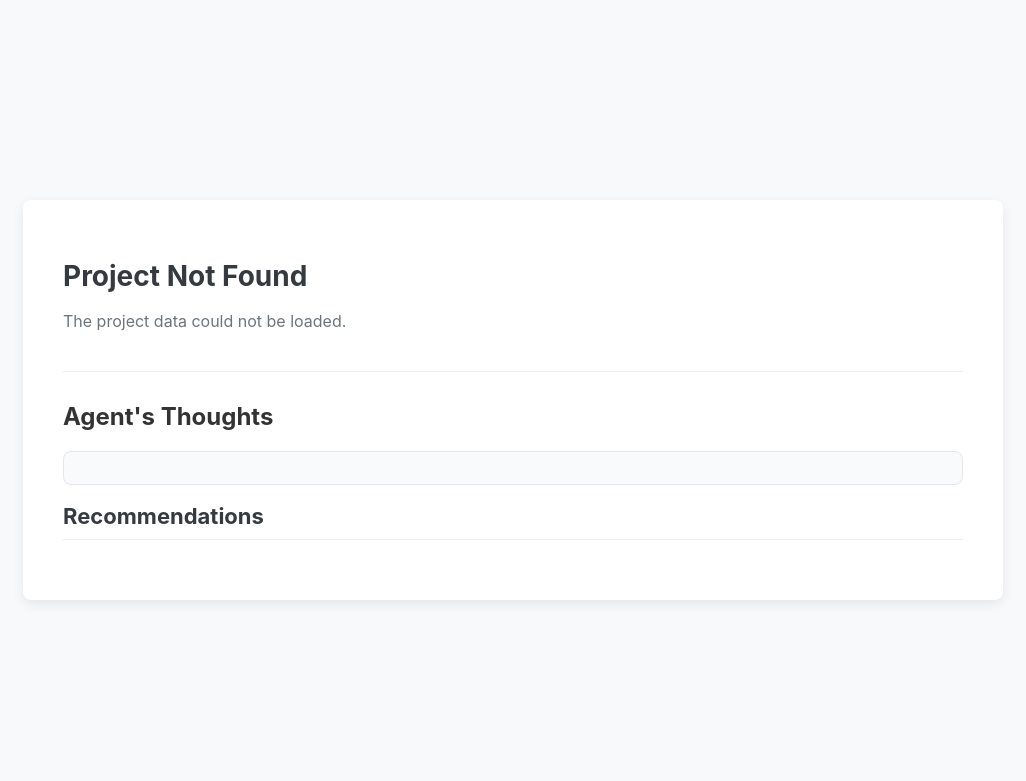
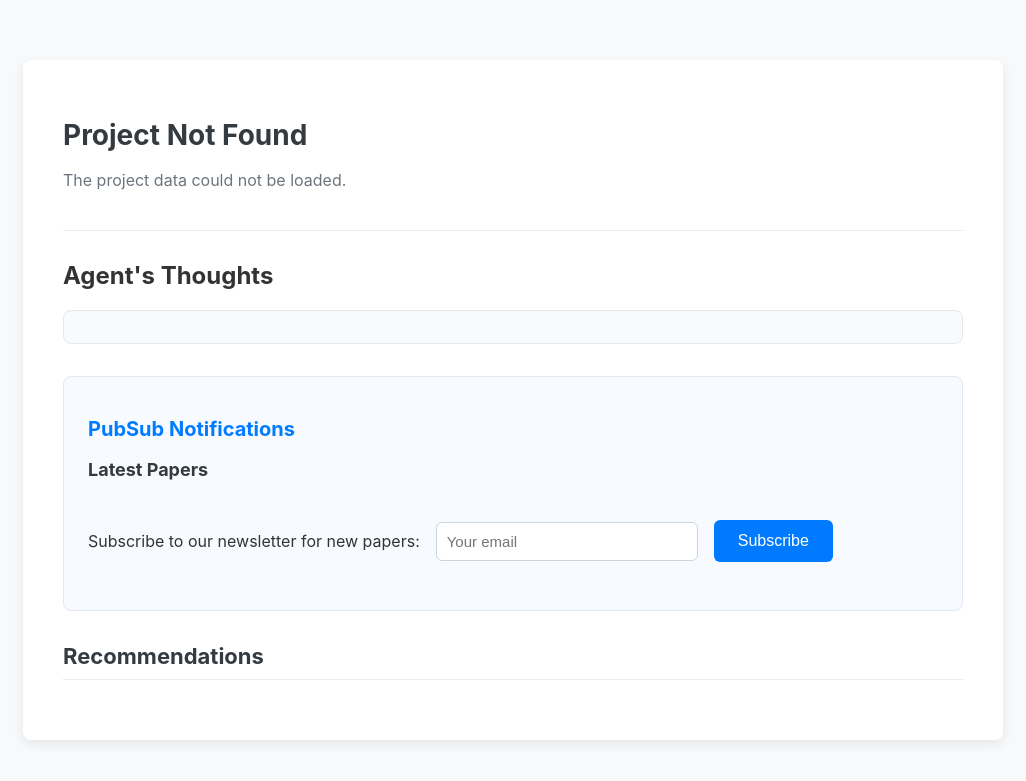
Before and after one commit to ISDO-TUM/Capstone-2025, a Flask app: page /project/1 in a window 1280 px wide. Shown: the top 781 px of the page, without its empty margins (127-1153 px from the left). Run offline with Flask 3, Linux system fonts and the light colour scheme.

Commit message:
UI PubSub

```diff
--- a/static/css/style.css
+++ b/static/css/style.css
@@ -179,3 +179,75 @@ h1 {
     white-space: pre-wrap;
     word-break: break-all;
 }
+
+
+/* PubSub section styling */
+.pubsub-section {
+    margin: 32px 0;
+    padding: 24px;
+    background: #f7fafe;
+    border: 1px solid #e2e8f0;
+    border-radius: 8px;
+}
+
+.pubsub-section h2 {
+    font-size: 20px;
+    margin-bottom: 16px;
+    color: #007bff;
+}
+
+#pubsubSubscribeForm {
+    display: flex;
+    align-items: center;
+    gap: 16px;
+    margin-bottom: 24px;
+}
+
+#pubsubSubscribeForm input[type="email"] {
+    padding: 10px;
+    border: 1px solid #ced4da;
+    border-radius: 6px;
+    font-size: 15px;
+    min-width: 240px;
+}
+
+/* Horizontal papers bar */
+#pubsubPapersBar {
+    margin-top: 12px;
+}
+
+#pubsubPapersBar h3 {
+    font-size: 18px;
+    margin-bottom: 8px;
+    color: #343a40;
+}
+
+#pubsubPapersContainer {
+    display: flex;
+    gap: 16px;
+    overflow-x: auto;
+    padding-bottom: 8px;
+}
+
+#pubsubPapersContainer .recommendation-card {
+    min-width: 240px;
+    max-width: 340px;
+    flex-shrink: 0;
+    background: #f1f8ff;
+    border: 1px solid #cfe2ff;
+}
+
+#pubsubPapersContainer .recommendation-card h4 {
+    font-size: 16px;
+    margin: 0 0 6px 0;
+    color: #0056b3;
+}
+
+#pubsubPapersContainer .recommendation-card a {
+    color: #007bff;
+}
+
+#pubsubPapersContainer .recommendation-card p {
+    color: #495057;
+    font-size: 13px;
+}
--- a/static/js/script.js
+++ b/static/js/script.js
@@ -1,3 +1,93 @@
+    // Dummy papers for testing PubSub (take this out and then fetch to backend)
+const dummyPubSubPapers = [
+    {
+      title: "A Survey on LLM Agents",
+      description: "This paper reviews advances in large language model agents. It summarizes use cases and open challenges.",
+      link: "https://arxiv.org/abs/2401.00001"
+    },
+    {
+      title: "Generative AI for Science",
+      description: "Overview of how generative AI is changing the scientific process. Two key examples included.",
+      link: "https://arxiv.org/abs/2401.00002"
+    },
+    {
+      title: "Reinforcement Learning with LLMs",
+      description: "Examines how large language models can be fine-tuned with reinforcement learning techniques for improved task performance.",
+      link: "https://arxiv.org/abs/2401.00003"
+    },
+    {
+      title: "Ethics in Generative AI",
+      description: "Analyzes ethical considerations in deploying generative AI systems, including bias mitigation and transparency.",
+      link: "https://arxiv.org/abs/2401.00004"
+    },
+    {
+      title: "Multi-Agent Collaboration with LLMs",
+      description: "Studies architectures where multiple LLM-based agents interact to solve complex, multi-step problems collaboratively.",
+      link: "https://arxiv.org/abs/2401.00005"
+    }
+  ];
+
+
+// 1) Always render PubSub bar // This is called from loadProjectOverviewData()
+function renderPubSubSection() {
+    const container = document.getElementById('pubsubPapersContainer');
+    renderPubSubPapers(dummyPubSubPapers, container);
+  }
+
+  // 2) newsletter form always ready
+  function setupPubSubForm() {
+    const form = document.getElementById('pubsubSubscribeForm');
+    const emailInput = document.getElementById('pubsubEmail');
+
+    form.addEventListener('submit', event => {
+      event.preventDefault();
+      const email = emailInput.value.trim();
+      if (!email) return;
+
+      fetch('/api/pubsub-subscribe', {
+        method: 'POST',
+        headers: { 'Content-Type': 'application/json' },
+        body: JSON.stringify({ email })
+      })
+      .then(res => {
+        if (res.ok) {
+          alert('Thanks for subscribing!');
+          emailInput.value = '';
+        } else {
+          alert('Subscription failed. Please try again.');
+        }
+      })
+      .catch(() => {
+        alert('Network error. Please try later.');
+      });
+    });
+  }
+
+  function renderPubSubPapers(papers, container) {
+    container.innerHTML = '';
+    papers.forEach(paper => {
+      const card = document.createElement('div');
+      card.classList.add('recommendation-card'); // Use sae style
+      card.style.minWidth = '240px';
+
+      const titleEl = document.createElement('h4');
+      titleEl.textContent = paper.title;
+
+      const linkEl = document.createElement('a');
+      linkEl.href = paper.link;
+      linkEl.textContent = "Read Paper";
+      linkEl.target = "_blank";
+
+      const descriptionEl = document.createElement('p');
+      descriptionEl.textContent = paper.description;
+
+      card.appendChild(titleEl);
+      card.appendChild(linkEl);
+      card.appendChild(descriptionEl);
+      container.appendChild(card);
+    });
+  }
+
 document.addEventListener('DOMContentLoaded', () => {
     const handleRouting = () => {
         const path = window.location.pathname;
@@ -56,6 +146,8 @@ document.addEventListener('DOMContentLoaded', () => {
         if (titleDisplay) titleDisplay.textContent = projectData.title;
         if (descriptionDisplay) descriptionDisplay.textContent = projectData.description;
         if (document.title && titleDisplay) document.title = `Project: ${projectData.title}`;
+
+        renderPubSubSection(); //calling PubSub
 
         if (recommendationsContainer && agentThoughtsContainer) {
             // Set initial state messages
--- a/templates/project_overview.html
+++ b/templates/project_overview.html
@@ -19,6 +19,23 @@
                 </ul>
         </div>
 
+        <!-- PubSub Section -->
+        <div class="pubsub-section">
+            <h2>PubSub Notifications</h2>
+            <!-- Last papers bar -->
+            <div id="pubsubPapersBar" style="margin-bottom:24px;">
+                <h3>Latest Papers</h3>
+                <div id="pubsubPapersContainer" class="recommendations-grid"></div>
+            </div>
+
+            <!-- Newsletter form  -->
+            <form id="pubsubSubscribeForm" style="margin-top:16px;">
+                <label for="pubsubEmail">Subscribe to our newsletter for new papers:</label>
+                <input type="email" id="pubsubEmail" required placeholder="Your email">
+                <button type="submit" class="btn btn-primary">Subscribe</button>
+            </form>
+        </div>
+
         <div class="recommendations-section">
             <h2>Recommendations</h2>
             <div id="recommendationsContainer" class="recommendations-grid">
```
